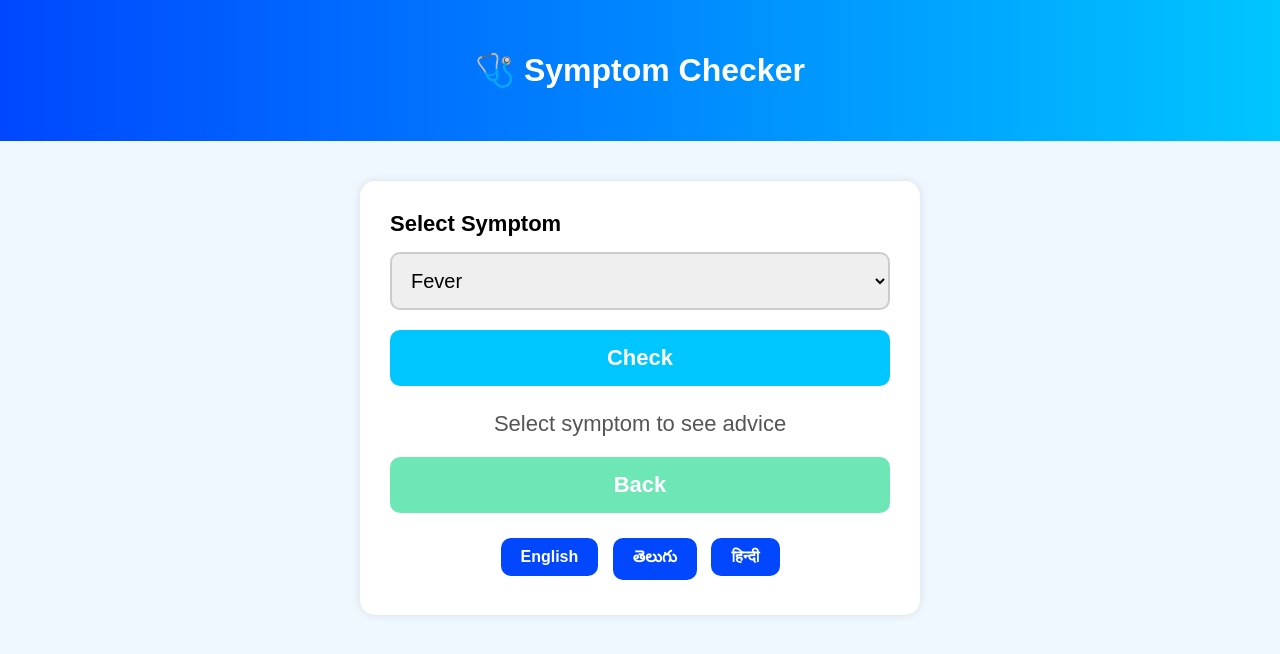
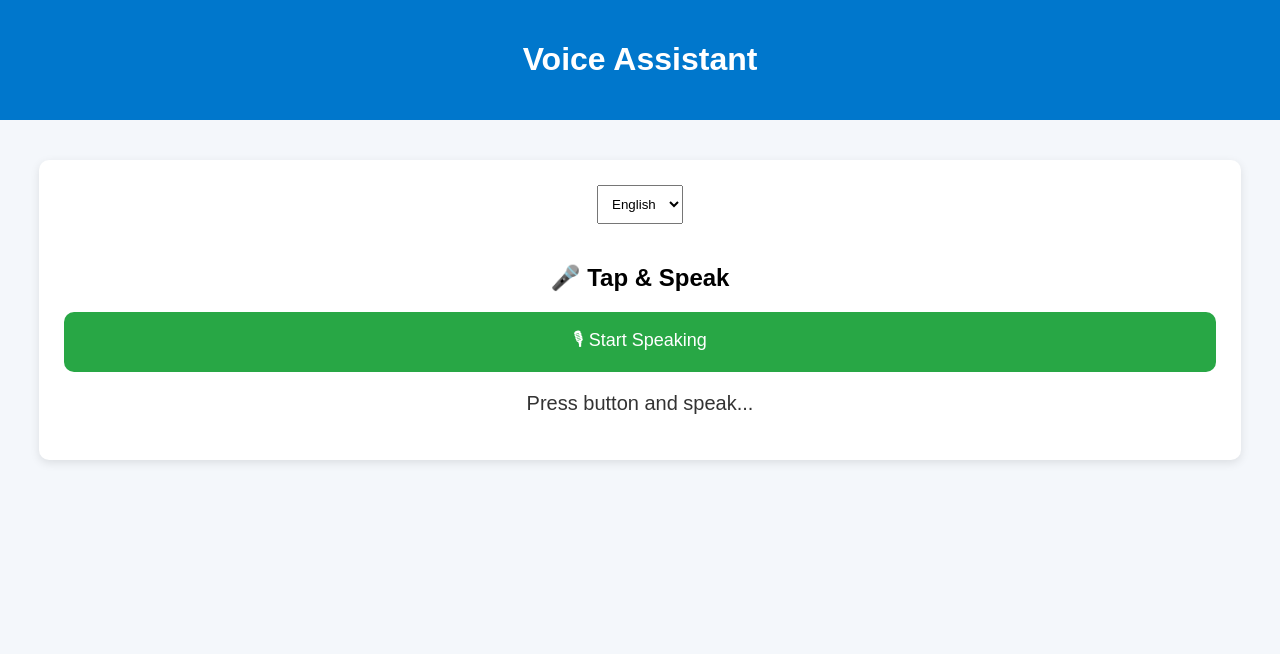
Before and after one commit to BandariAkshitha/RuralCareHub, a Flask app: page /voice in a window 1280 px wide. Shown: the top 654 px of the page. Run offline with Flask 3, Linux system fonts and the light colour scheme.

Commit message:
updated projectt

```diff
--- a/templates/voice_assistant.html
+++ b/templates/voice_assistant.html
@@ -1,91 +1,52 @@
 <!DOCTYPE html>
-<html lang="en">
-
+<html>
 <head>
-<meta charset="UTF-8">
-<meta name="viewport" content="width=device-width, initial-scale=1.0">
-
-<title>Symptom Checker</title>
+    <title>Voice Assistant - RuralCareHub</title>
 
     <style>
 
         body{
+            font-family:Arial;
+            background:#f4f7fb;
+            text-align:center;
             margin:0;
-    font-family:Arial,sans-serif;
-    background:#f0f8ff;
         }
 
         .header{
-    background:linear-gradient(to right,#0047ff,#00c6ff);
+            background:#0077cc;
             color:white;
-    text-align:center;
-    padding:30px;
+            padding:20px;
         }
 
-.container{
+        .card{
+            background:white;
             width:90%;
-    max-width:500px;
             margin:40px auto;
-    background:white;
-    padding:30px;
-    border-radius:15px;
-    box-shadow:0 0 10px rgba(0,0,0,0.1);
-}
-
-label{
-    font-size:22px;
-    font-weight:bold;
+            padding:25px;
+            border-radius:10px;
+            box-shadow:0 3px 10px rgba(0,0,0,0.1);
         }
 
         select{
-    width:100%;
-    padding:15px;
-    margin-top:15px;
-    border-radius:10px;
-    border:2px solid #ccc;
-    font-size:20px;
+            padding:10px;
+            margin-bottom:20px;
         }
 
         button{
-    width:100%;
-    padding:15px;
-    margin-top:20px;
+            background:#28a745;
+            color:white;
+            padding:15px 20px;
             border:none;
             border-radius:10px;
-    font-size:22px;
-    font-weight:bold;
+            font-size:18px;
+            width:100%;
             cursor:pointer;
         }
 
-.check-btn{
-    background:#00c6ff;
-    color:white;
-}
-
-.back-btn{
-    background:#6ee7b7;
-    color:white;
-}
-
-.result{
-    margin-top:25px;
-    text-align:center;
-    font-size:22px;
-    color:#555;
-}
-
-.language-box{
-    text-align:center;
+        #output{
             margin-top:20px;
-}
-
-.language-box button{
-    width:auto;
-    padding:10px 20px;
-    margin:5px;
-    font-size:16px;
-    background:#0047ff;
-    color:white;
+            font-size:20px;
+            color:#333;
         }
 
     </style>
@@ -94,249 +55,330 @@ button{
 <body>
 
 <div class="header">
-
-<h1 id="title">🩺 Symptom Checker</h1>
-
+    <h1 id="title">Voice Assistant</h1>
 </div>
 
-<div class="container">
+<div class="card">
 
-<label id="label">
-Select Symptom
-</label>
+    <select id="languageSelect" onchange="changeLanguage()">
 
-<select id="symptom"></select>
+        <option value="en">English</option>
 
-<button
-class="check-btn"
-id="checkBtn"
-onclick="checkSymptom()">
-Check
+        <option value="te">Telugu</option>
+
+        <option value="hi">Hindi</option>
+
+    </select>
+
+    <h2 id="subtitle">🎤 Tap & Speak</h2>
+
+    <button id="speak-btn" onclick="startVoice()">
+        🎙 Start Speaking
     </button>
 
-<div class="result" id="result">
-Select symptom to see advice
-</div>
-
-<button
-class="back-btn"
-id="backBtn"
-onclick="goBack()">
-Back
-</button>
-
-<div class="language-box">
-
-<button onclick="changeLanguage('en')">
-English
-</button>
-
-<button onclick="changeLanguage('te')">
-తెలుగు
-</button>
-
-<button onclick="changeLanguage('hi')">
-हिन्दी
-</button>
-
-</div>
+    <p id="output">Press button and speak...</p>
 
 </div>
 
 <script>
 
-let currentLanguage = "en";
-
 const translations = {
 
     en:{
-title:"🩺 Symptom Checker",
-select:"Select Symptom",
-check:"Check",
-back:"Back",
-defaultMsg:"Select symptom to see advice",
+        title:"Voice Assistant",
+        subtitle:"🎤 Tap & Speak",
+        button:"🎙 Start Speaking",
+        output:"Press button and speak...",
 
-symptoms:{
-fever:"Fever",
-cough:"Cough",
-headache:"Headache",
-stomach:"Stomach Pain",
-cold:"Cold",
-vomiting:"Vomiting",
-body:"Body Pain",
-dizzy:"Dizziness",
-chest:"Chest Pain",
-throat:"Sore Throat",
-breath:"Breathing Problem",
-allergy:"Allergy"
-},
+        fever:"You may have fever. Drink plenty of water, take rest, and consult doctor if fever continues.",
 
-advice:{
-fever:"Drink water and take rest.",
-cough:"Take warm fluids and rest.",
-headache:"Sleep well and stay hydrated.",
-stomach:"Eat light food and rest.",
-cold:"Drink warm water.",
-vomiting:"Stay hydrated.",
-body:"Take proper rest.",
-dizzy:"Sit and relax.",
-chest:"Consult doctor immediately.",
-throat:"Drink warm liquids.",
-breath:"Seek medical help.",
-allergy:"Avoid allergy triggers."
-}
+        headache:"Take proper rest, avoid mobile screen, and drink enough water.",
+
+        cold:"Drink warm water, avoid cold foods, and take enough rest.",
+
+        doctor:"You can book doctor appointment in the app for better treatment.",
+
+        hospital:"Nearest hospital details are available in Emergency Services section.",
+
+        help:"I am here to help you with healthcare information.",
+
+        cough:"Drink warm water and avoid cool drinks.",
+
+        water:"Drink at least 3 to 4 liters of clean water daily.",
+
+        food:"Eat healthy vegetables, fruits, and nutritious food daily.",
+
+        unknown:"Sorry, I did not understand."
     },
 
     te:{
-title:"🩺 లక్షణాల పరిశీలన",
-select:"లక్షణాన్ని ఎంచుకోండి",
-check:"తనిఖీ చేయండి",
-back:"వెనక్కి",
-defaultMsg:"సలహా చూడడానికి లక్షణాన్ని ఎంచుకోండి",
+        title:"వాయిస్ అసిస్టెంట్",
+        subtitle:"🎤 నొక్కి మాట్లాడండి",
+        button:"🎙 మాట్లాడటం ప్రారంభించండి",
+        output:"బటన్ నొక్కి మాట్లాడండి...",
 
-symptoms:{
-fever:"జ్వరం",
-cough:"దగ్గు",
-headache:"తలనొప్పి",
-stomach:"కడుపు నొప్పి",
-cold:"జలుబు",
-vomiting:"వాంతులు",
-body:"శరీర నొప్పి",
-dizzy:"తల తిరగడం",
-chest:"ఛాతి నొప్పి",
-throat:"గొంతు నొప్పి",
-breath:"శ్వాస సమస్య",
-allergy:"అలర్జీ"
-},
+        fever:"మీకు జ్వరం ఉండవచ్చు. ఎక్కువ నీరు తాగండి మరియు విశ్రాంతి తీసుకోండి.",
 
-advice:{
-fever:"నీరు ఎక్కువగా తాగండి మరియు విశ్రాంతి తీసుకోండి.",
-cough:"వెచ్చని ద్రవాలు తాగండి.",
-headache:"బాగా నిద్రపోండి.",
-stomach:"తేలికపాటి ఆహారం తీసుకోండి.",
-cold:"వెచ్చని నీరు తాగండి.",
-vomiting:"శరీరానికి నీరు అందించండి.",
-body:"శరీరానికి విశ్రాంతి ఇవ్వండి.",
-dizzy:"కూర్చొని విశ్రాంతి తీసుకోండి.",
-chest:"తక్షణమే డాక్టర్‌ను సంప్రదించండి.",
-throat:"వెచ్చని ద్రవాలు తాగండి.",
-breath:"వెంటనే వైద్య సహాయం పొందండి.",
-allergy:"అలర్జీ కారణాలను దూరంగా ఉంచండి."
-}
+        headache:"తలనొప్పికి విశ్రాంతి తీసుకోండి మరియు ఎక్కువ నీరు తాగండి.",
+
+        cold:"వెచ్చని నీరు తాగండి మరియు చల్లని పదార్థాలు తినవద్దు.",
+
+        doctor:"మంచి చికిత్స కోసం యాప్‌లో డాక్టర్ అపాయింట్మెంట్ బుక్ చేసుకోండి.",
+
+        hospital:"సమీప ఆసుపత్రి వివరాలు ఎమర్జెన్సీ సర్వీసెస్‌లో అందుబాటులో ఉన్నాయి.",
+
+        help:"నేను మీకు ఆరోగ్య సమాచారంతో సహాయం చేయడానికి ఇక్కడ ఉన్నాను.",
+
+        cough:"వెచ్చని నీరు తాగండి మరియు చల్లని పానీయాలు తాగవద్దు.",
+
+        water:"రోజుకు 3 నుండి 4 లీటర్ల శుభ్రమైన నీరు తాగండి.",
+
+        food:"ఆరోగ్యకరమైన కూరగాయలు మరియు పండ్లు తినండి.",
+
+        unknown:"క్షమించండి, నాకు అర్థం కాలేదు."
     },
 
     hi:{
-title:"🩺 लक्षण जांच",
-select:"लक्षण चुनें",
-check:"जांच करें",
-back:"वापस",
-defaultMsg:"सलाह देखने के लिए लक्षण चुनें",
+        title:"वॉइस असिस्टेंट",
+        subtitle:"🎤 दबाकर बोलें",
+        button:"🎙 बोलना शुरू करें",
+        output:"बटन दबाकर बोलें...",
 
-symptoms:{
-fever:"बुखार",
-cough:"खांसी",
-headache:"सिरदर्द",
-stomach:"पेट दर्द",
-cold:"जुकाम",
-vomiting:"उल्टी",
-body:"शरीर दर्द",
-dizzy:"चक्कर",
-chest:"सीने में दर्द",
-throat:"गले में दर्द",
-breath:"सांस की समस्या",
-allergy:"एलर्जी"
-},
+        fever:"आपको बुखार हो सकता है। अधिक पानी पिएं और आराम करें।",
 
-advice:{
-fever:"पानी पिएं और आराम करें।",
-cough:"गर्म पेय लें।",
-headache:"अच्छी नींद लें।",
-stomach:"हल्का भोजन करें।",
-cold:"गर्म पानी पिएं।",
-vomiting:"शरीर में पानी बनाए रखें।",
-body:"आराम करें।",
-dizzy:"बैठकर आराम करें।",
-chest:"तुरंत डॉक्टर से मिलें।",
-throat:"गर्म तरल पदार्थ लें।",
-breath:"तुरंत चिकित्सा सहायता लें।",
-allergy:"एलर्जी से बचें।"
-}
+        headache:"सिरदर्द के लिए आराम करें और अधिक पानी पिएं।",
+
+        cold:"गर्म पानी पिएं और ठंडी चीजें खाने से बचें।",
+
+        doctor:"बेहतर इलाज के लिए ऐप में डॉक्टर अपॉइंटमेंट बुक करें।",
+
+        hospital:"नजदीकी अस्पताल की जानकारी इमरजेंसी सर्विस में उपलब्ध है।",
+
+        help:"मैं आपकी स्वास्थ्य जानकारी में मदद करने के लिए यहाँ हूँ।",
+
+        cough:"गर्म पानी पिएं और ठंडे पेय से बचें।",
+
+        water:"रोजाना 3 से 4 लीटर साफ पानी पिएं।",
+
+        food:"स्वस्थ सब्जियां और फल खाएं।",
+
+        unknown:"माफ कीजिए, मुझे समझ नहीं आया।"
     }
 
 };
 
-function loadSymptoms(lang){
+function changeLanguage(){
 
-const symptomSelect =
-document.getElementById("symptom");
+    let lang =
+    document.getElementById("languageSelect").value;
 
-symptomSelect.innerHTML = "";
+    document.getElementById("title").innerText =
+    translations[lang].title;
 
-const symptoms =
-translations[lang].symptoms;
+    document.getElementById("subtitle").innerText =
+    translations[lang].subtitle;
 
-Object.keys(symptoms).forEach(function(key){
+    document.getElementById("speak-btn").innerText =
+    translations[lang].button;
 
-const option =
-document.createElement("option");
+    document.getElementById("output").innerText =
+    translations[lang].output;
 
-option.value = key;
-
-option.textContent = symptoms[key];
-
-symptomSelect.appendChild(option);
-
-});
-
+    localStorage.setItem("language", lang);
 }
 
-function changeLanguage(lang){
+function startVoice(){
 
-currentLanguage = lang;
+    let SpeechRecognition =
+    window.SpeechRecognition ||
+    window.webkitSpeechRecognition;
 
-document.getElementById("title").textContent =
-translations[lang].title;
+    if(!SpeechRecognition){
 
-document.getElementById("label").textContent =
-translations[lang].select;
+        document.getElementById("output").innerText =
+        "Voice Recognition not supported.";
 
-document.getElementById("checkBtn").textContent =
-translations[lang].check;
-
-document.getElementById("backBtn").textContent =
-translations[lang].back;
-
-document.getElementById("result").textContent =
-translations[lang].defaultMsg;
-
-loadSymptoms(lang);
-
+        return;
     }
 
-function checkSymptom(){
+    let recognition = new SpeechRecognition();
 
-const symptom =
-document.getElementById("symptom").value;
+    let selectedLang =
+    document.getElementById("languageSelect").value;
 
-const advice =
-translations[currentLanguage].advice[symptom];
-
-document.getElementById("result").textContent =
-advice;
-
+    if(selectedLang == "te"){
+        recognition.lang = "te-IN";
     }
 
-function goBack(){
+    else if(selectedLang == "hi"){
+        recognition.lang = "hi-IN";
+    }
 
-window.history.back();
+    else{
+        recognition.lang = "en-US";
+    }
 
+    recognition.interimResults = false;
+    recognition.continuous = false;
+
+    document.getElementById("output").innerText =
+    "Listening... 🎧";
+
+    recognition.start();
+
+    recognition.onresult = function(event){
+
+        let text =
+        event.results[0][0].transcript.toLowerCase();
+
+        let response = "";
+
+        // FEVER
+        if(
+            text.includes("fever") ||
+            text.includes("జ్వరం") ||
+            text.includes("बुखार")
+        ){
+
+            response =
+            translations[selectedLang].fever;
+        }
+
+        // HEADACHE
+        else if(
+            text.includes("headache") ||
+            text.includes("తలనొప్పి") ||
+            text.includes("सिरदर्द")
+        ){
+
+            response =
+            translations[selectedLang].headache;
+        }
+
+        // COLD
+        else if(
+            text.includes("cold") ||
+            text.includes("జలుబు") ||
+            text.includes("सर्दी")
+        ){
+
+            response =
+            translations[selectedLang].cold;
+        }
+
+        // DOCTOR
+        else if(
+            text.includes("doctor") ||
+            text.includes("డాక్టర్") ||
+            text.includes("डॉक्टर")
+        ){
+
+            response =
+            translations[selectedLang].doctor;
+        }
+
+        // HOSPITAL
+        else if(
+            text.includes("hospital") ||
+            text.includes("హాస్పిటల్") ||
+            text.includes("अस्पताल")
+        ){
+
+            response =
+            translations[selectedLang].hospital;
+        }
+
+        // HELP
+        else if(
+            text.includes("help") ||
+            text.includes("సహాయం") ||
+            text.includes("मदद")
+        ){
+
+            response =
+            translations[selectedLang].help;
+        }
+
+        // COUGH
+        else if(
+            text.includes("cough") ||
+            text.includes("దగ్గు") ||
+            text.includes("खांसी")
+        ){
+
+            response =
+            translations[selectedLang].cough;
+        }
+
+        // WATER
+        else if(
+            text.includes("water") ||
+            text.includes("నీరు") ||
+            text.includes("पानी")
+        ){
+
+            response =
+            translations[selectedLang].water;
+        }
+
+        // FOOD
+        else if(
+            text.includes("food") ||
+            text.includes("ఆహారం") ||
+            text.includes("भोजन")
+        ){
+
+            response =
+            translations[selectedLang].food;
+        }
+
+        else{
+
+            response =
+            translations[selectedLang].unknown;
+        }
+
+        document.getElementById("output").innerText =
+        response;
+
+        let reply =
+        new SpeechSynthesisUtterance(response);
+
+        if(selectedLang == "te"){
+            reply.lang = "te-IN";
+        }
+
+        else if(selectedLang == "hi"){
+            reply.lang = "hi-IN";
+        }
+
+        else{
+            reply.lang = "en-US";
+        }
+
+        reply.rate = 1;
+        reply.pitch = 1;
+
+        window.speechSynthesis.speak(reply);
+    };
+
+    recognition.onerror = function(){
+
+        document.getElementById("output").innerText =
+        "Error occurred. Please try again.";
+    };
 }
 
 window.onload = function(){
 
-changeLanguage("en");
+    let savedLang =
+    localStorage.getItem("language") || "en";
 
-};
+    document.getElementById("languageSelect").value =
+    savedLang;
+
+    changeLanguage();
+}
 
 </script>
 
```
Lines whose indentation alone changed are shown as unchanged.
